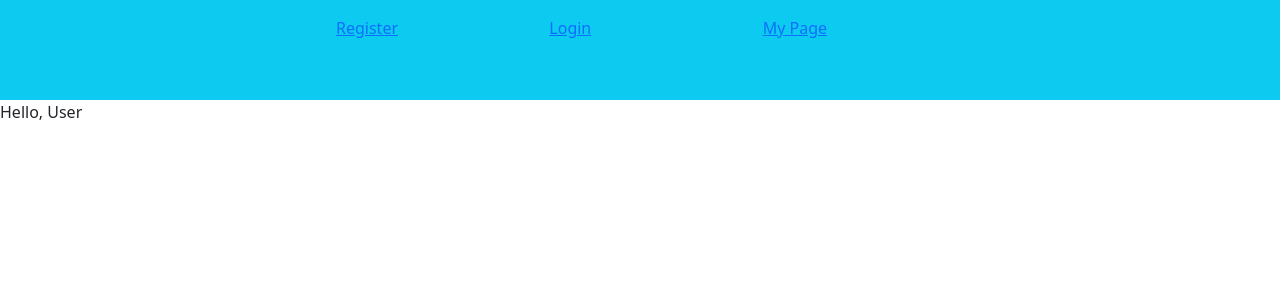
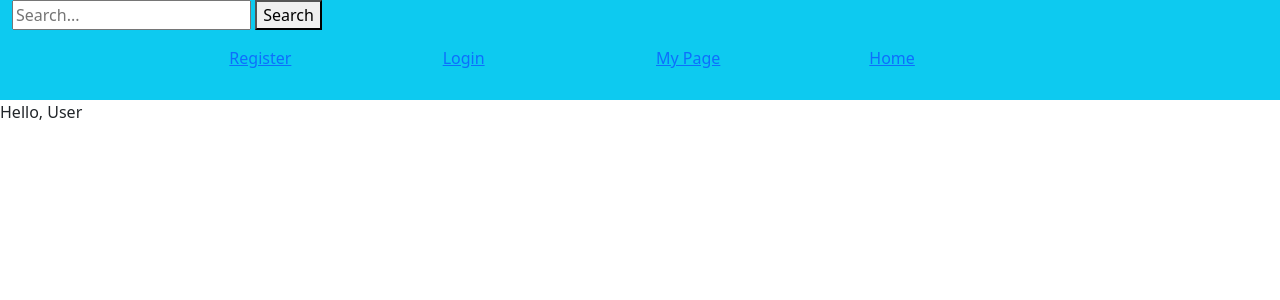
Before and after one commit to Banizama/djangoProject, a Django app: template Project/Project_app/templates/home_page.html in a window 1280 px wide. Shown: the top 300 px of the page. Run offline with Django 5.2, Linux system fonts and the light colour scheme; the template is opened without the code that fills it, so the values that code supplies are empty.

Commit message:
add link to home page

```diff
--- a/Project/Project_app/templates/base.html
+++ b/Project/Project_app/templates/base.html
@@ -9,6 +9,10 @@
 <body>
     <header class="container-fluid bg-info" style="height: 100px;">
         <div class="row justify-content-center">
+            <form action="" method="GET">
+                <input type="text" placeholder="Search..." name="search">
+                <button type="submit">Search</button>
+            </form>
             {% if user.is_authenticated %}
                 <a class='col-2 p-3' style="height: 100px;" href="{% url 'logout' %}">Log Out</a>
             {% else %}
@@ -16,6 +20,7 @@
                 <a class='col-2 p-3' style="height: 100px;" href="{% url 'login' %}">Login</a>
             {% endif %}
             <a class='col-2 p-3' style="height: 100px;" href="{% url 'cur_user_page' %}">My Page</a>
+            <a class='col-2 p-3' style="height: 100px;" href="{% url 'home' %}">Home</a>
 
         </div>
     </header>
```
